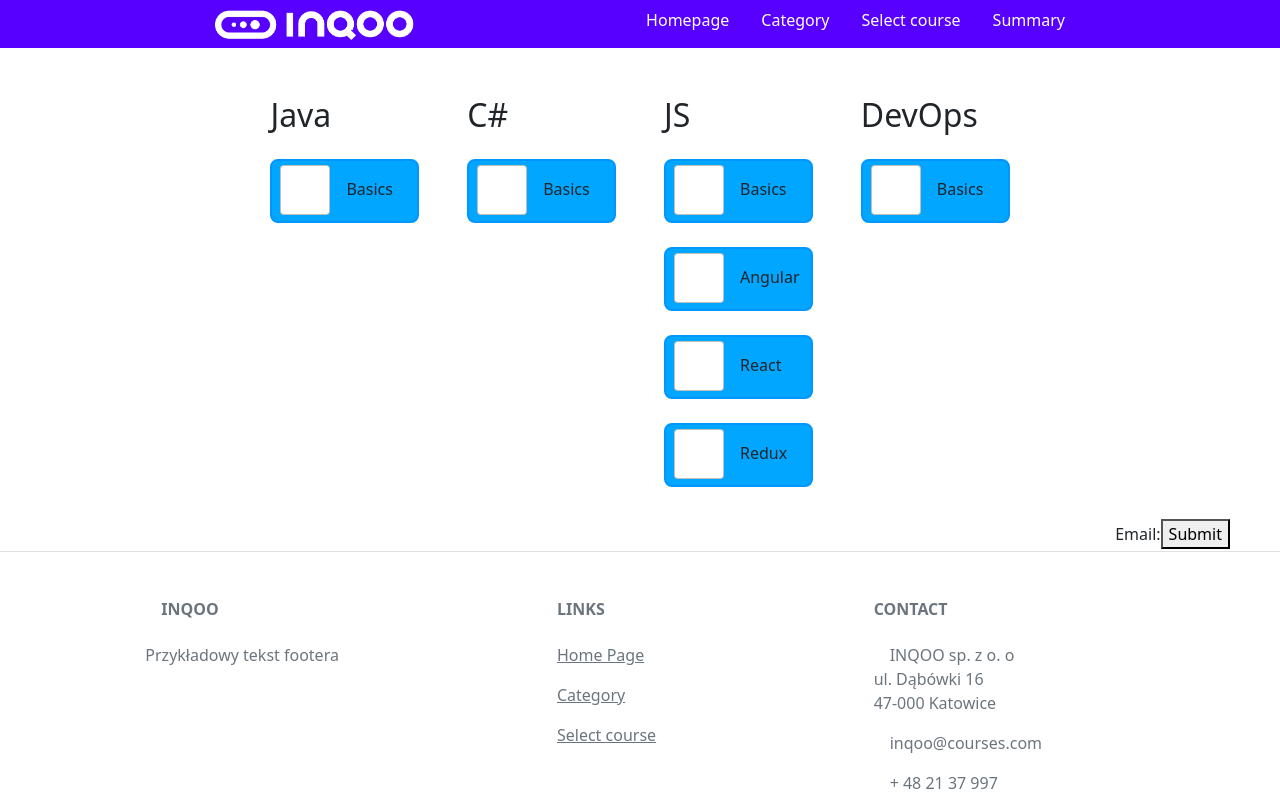
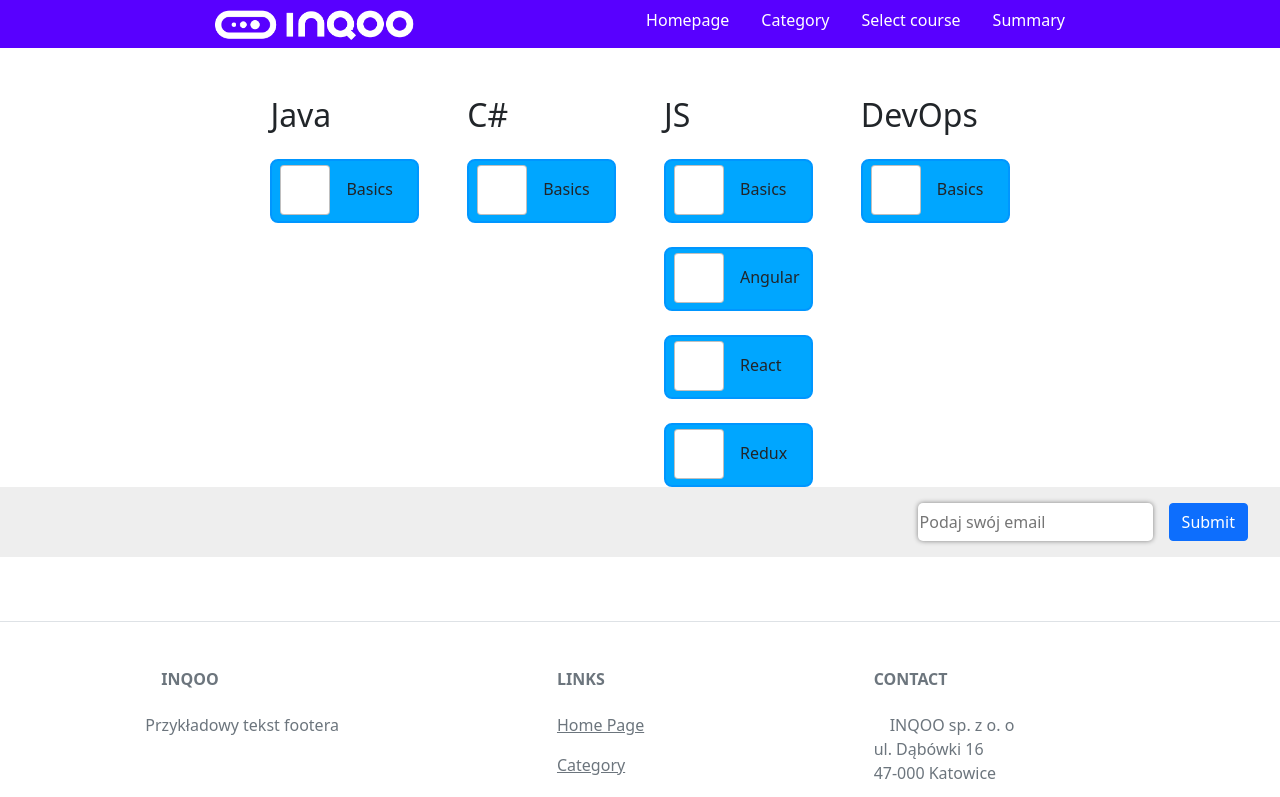
Before and after one commit to tomek1703/inqoo_courses_offer_project_fe, an Angular app in the folder Inqoo_courses_offer_project_app/: page /select-course in a window 1280 px wide. Shown: the top 797 px of the page. Built offline with nearby package versions, Linux system fonts and the light colour scheme.

Commit message:
Form validation and styling

```diff
--- a/Inqoo_courses_offer_project_app/src/app/shared/form/form.component.html
+++ b/Inqoo_courses_offer_project_app/src/app/shared/form/form.component.html
@@ -1,9 +1,13 @@
-<div class="mail-form">
-  <label >Email:</label>
-<!--  <input type="email" name="email" class="form-control"  [class.is-invalid] = "email.get('userEmail').invalid && email.get('userEmail').touched" formControlName="userEmail">-->
-<!--  <div *ngIf="(getUserEmail.invalid && getUserEmail.touched) || getUserEmail.dirty">-->
-<!--    <small *ngIf="getUserEmail.errors?.['required']" class="text-danger">Primary email is required</small>-->
-<!--    <small *ngIf="getUserEmail.errors?.['email']" class="text-danger">Please provide a valid email address</small>-->
-<!--  </div>-->
-  <button type="submit" value="submit">Submit</button>
+<div class="form-container">
+  <form [formGroup]="email" class="mail-form">
+    <label class="form-label" for="email">Email:</label>
+    <input id ="email" type="email" name="email" class="form-input" placeholder="Podaj swój email"
+           [class.is-invalid]="getUserEmail.invalid && getUserEmail.touched"
+           formControlName="userEmail">
+    <button class="btn btn-primary" type="submit" value="submit">Submit</button>
+  </form>
+  <div class="form-error" *ngIf="(getUserEmail.invalid && getUserEmail.touched) || getUserEmail.dirty">
+    <p *ngIf="getUserEmail.errors?.['required']" class="text-danger">Email address is required</p>
+    <p *ngIf="getUserEmail.errors?.['email']" class="text-danger">Please provide a valid email address</p>
+  </div>
 </div>
--- a/Inqoo_courses_offer_project_app/src/app/shared/form/form.component.scss
+++ b/Inqoo_courses_offer_project_app/src/app/shared/form/form.component.scss
@@ -1,8 +1,32 @@
-.mail-form{
-  position: relative;
-  float: right;
-  bottom: 0;
-  right: 50px;
-  margin-bottom: 2em;
-  margin-top: 2em;
+.form-container{
+  display: flex;
+  justify-content: flex-end;
+  flex-direction: column;
+  width: 100%;
+  box-sizing: border-box;
+  align-content: flex-end;
+  padding:1em 2em;
+  background-color: #eee;
+  .mail-form{
+    gap: 1em;
+    display: flex;
+    justify-content: flex-end;
+    .form-label{
+      display: none;
+    }
+    .form-input{
+      border-radius: 5px;
+      border: none;
+      box-shadow: 0 0  5px grey;
+    }
+  }
+  .form-error{
+    margin-top: 1em;
+    display: flex;
+    justify-content: flex-end;
+    p{
+      margin-bottom: 0;
+      margin-right: 10%;
+    }
+  }
 }
--- a/Inqoo_courses_offer_project_app/src/app/shared/form/form.component.ts
+++ b/Inqoo_courses_offer_project_app/src/app/shared/form/form.component.ts
@@ -1,5 +1,5 @@
 import {Component, Input} from '@angular/core';
-import {FormControl, FormGroup, ReactiveFormsModule, Validators} from "@angular/forms";
+import {FormControl, FormGroup, Validators} from "@angular/forms";
 
 @Component({
   selector: 'app-form',
@@ -8,11 +8,9 @@ import {FormControl, FormGroup, ReactiveFormsModule, Validators} from "@angular/
 })
 export class FormComponent  {
   email = new FormGroup({
-userEmail: new FormControl('', [
-  Validators?.required,
-Validators?.email])});
+userEmail: new FormControl('', [Validators.required, Validators.email])});
 
 get getUserEmail(){
-  return this.email.get("userEmail");
+  return this.email.get("userEmail")!;
 }
 }
```
